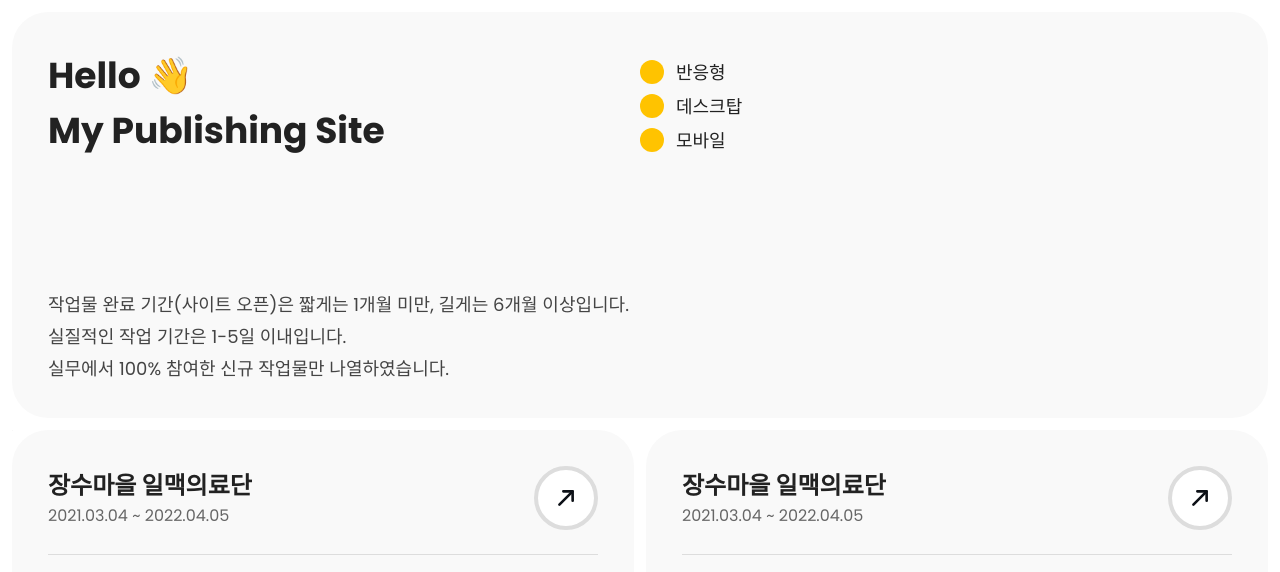
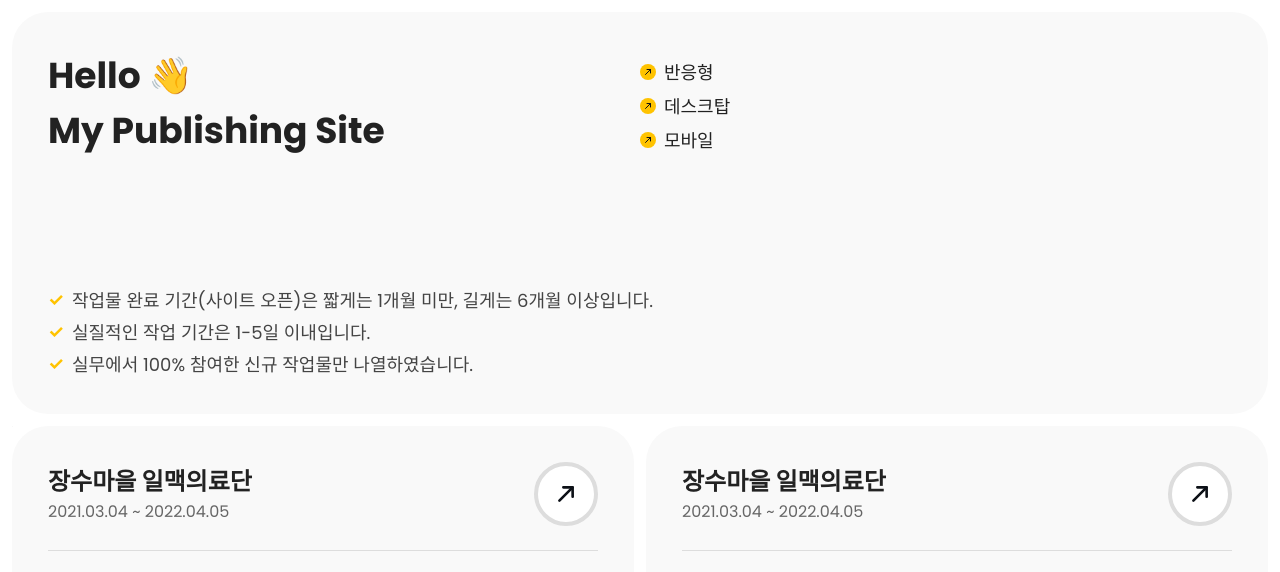
Before and after one commit to hellojoyworldz/myWork, a PHP site: page / in a window 1280 px wide. Shown: the top 572 px of the page. Run offline with PHP 8.4, Linux system fonts and the light colour scheme; some web fonts are replaced.

Commit message:
22.11.15 12:21

```diff
--- a/assets/css/common.css
+++ b/assets/css/common.css
@@ -42,9 +43,18 @@
   color: #222;
 }
 .header__desc .item {
-  padding-top: 4px;
+  position: relative;
+  margin-top: 4px;
+  padding-left: 24px;
   font-size: 18px;
   color: #444;
+}
+.header__desc .item::before {
+  content: "✓ ";
+  position: absolute;
+  left: 0;
+  font-weight: bold;
+  color: #ffc300;
 }
 
 .gnb {
@@ -61,18 +71,18 @@
 }
 .gnb__link {
   display: inline-block;
-  padding-left: 36px;
+  margin-left: 24px;
   font-size: inherit;
   color: inherit;
 }
 .gnb__link::before {
   content: "";
   position: absolute;
-  top: -4px;
   left: 0;
-  width: 24px;
-  height: 24px;
-  background: #ffc300;
+  width: 16px;
+  height: 16px;
+  background: #ffc300 url(../img/ico--more.svg) no-repeat 50% 50%;
+  background-size: 12px 12px;
   border-radius: 50%;
 }
 
--- a/assets/css/reset.css
+++ b/assets/css/reset.css
@@ -9,8 +9,9 @@
 @import url("https://fonts.googleapis.com/css2?family=Open+Sans:wght@300;400;500;600;700;800&display=swap");
 @import url("https://fonts.googleapis.com/css2?family=Montserrat:wght@100;200;300;400;500;600;700;800;900&display=swap");
 body {
-  max-width: 100%;
   width: 100%;
+  max-width: 1920px;
+  margin: 0 auto;
   font-family: "Poppins", "Noto Sans KR", system-ui, -apple-system, "Malgun Gothic", sans-serif;
   word-break: keep-all;
   overflow-x: hidden;
@@ -19,8 +20,8 @@ body {
 html, body,
 blockquote, hr, iframe,
 h1, h2, h3, h4, h5, h6,
-table, th, td, figure,
-form, fieldset, legend, label, input, select, textarea, button,
+table, th, td, figure, xw form,
+fieldset, legend, label, input, select, textarea, button,
 ul, ol, li, dl, dt, dd,
 p, pre {
   margin: 0;
--- a/assets/scss/common.scss
+++ b/assets/scss/common.scss
@@ -49,9 +49,19 @@
 
     &__desc{
         .item{
-            padding-top: 4px;
+            position: relative;
+            margin-top: 4px;
+            padding-left: 24px;
             font-size: $txtSizeLv1;
             color: $fontColSec;
+
+            &::before{
+                content:'✓ ';
+                position: absolute;
+                left: 0;
+                font-weight: bold;
+                color: $colPoint1;
+            }
         }
     }
 }
@@ -74,18 +84,18 @@
 
     &__link{
         display: inline-block;
-        padding-left: 36px;
+        margin-left: 24px;
         font-size: inherit;
         color: inherit;
 
         &::before{
             content:'';
             position: absolute;
-            top: -4px;
             left: 0;
-            width: 24px;
-            height: 24px;
-            background: $colPoint1;
+            width: 16px;
+            height: 16px;
+            background: $colPoint1 url(../img/ico--more.svg) no-repeat 50% 50%;
+            background-size: 12px 12px;
             border-radius: 50%;
         }
     }
@@ -100,8 +110,19 @@
     border-radius: $lyRadius;
 
     &__info{
+        margin-top:$lyMargin;
         .item{
             display: block;
+            font-size: $txtSizeLv2;
+            color: $fontColSec;
+        }
+    }
+
+    &__copy{
+        display: flex;
+        justify-content: space-between;
+        margin-top:$lyMargin;
+        .item{
             font-size: $txtSizeLv2;
             color: $fontColSec;
         }
@@ -198,8 +219,6 @@
                 background-color: rgba(255, 255, 255, 0.9);
                 z-index: -1;
             }
-
-
         }
 
         &__thumb{
@@ -214,12 +233,23 @@
         &__type{
             &Link{
                 display: inline-block;
-                padding: 12px 24px;
+                vertical-align: middle;
+                padding: 12px 16px;
                 font-size: $fontSizLv4;
                 line-height: 1em;
                 color: $fontColSec;
                 background: $whiteFff;
                 border-radius: $lyRadius;
+                &::after{
+                    content:'';
+                    display: inline-block;
+                    vertical-align: middle;
+                    margin-left: 4px;
+                    width: 24px;
+                    height: 24px;
+                    background: $bgColItem url(../img/ico--more.svg) no-repeat 50% 50% / 16px 16px;
+                    border-radius: 50%;
+                }
                 &.type--response{
 
                 }
@@ -231,8 +261,5 @@
                 }
             }
         }
-
-
     }
-
 }
--- a/assets/scss/reset.scss
+++ b/assets/scss/reset.scss
@@ -1,7 +1,7 @@
 @charset "UTF-8";
 
-@import 'variable';
-@import 'fonts';
+@import "variable";
+@import "fonts";
 
 //:lang(ko) {
 //    font-family: 'IBM Plex Sans KR', 'Montserrat', system-ui, -apple-system, 'Malgun Gothic', sans-serif;
@@ -12,20 +12,45 @@
 //    font-family: 'Montserrat', system-ui, -apple-system, 'Malgun Gothic', sans-serif;
 //}
 body {
-    max-width: 100%;
     width: 100%;
-    font-family:  $fontEn, $fontKo, system-ui, -apple-system, 'Malgun Gothic', sans-serif;
+    max-width: 1920px;
+    margin: 0 auto;
+    font-family: $fontEn, $fontKo, system-ui, -apple-system, "Malgun Gothic", sans-serif;
     word-break: keep-all;
     overflow-x: hidden;
 }
 
-html, body,
-blockquote, hr, iframe,
-h1, h2, h3, h4, h5, h6,
-table, th, td, figure,
-form, fieldset, legend, label, input, select, textarea, button,
-ul, ol, li, dl, dt, dd,
-p, pre{
+html,
+body,
+blockquote,
+hr,
+iframe,
+h1,
+h2,
+h3,
+h4,
+h5,
+h6,
+table,
+th,
+td,
+figure,
+form,
+fieldset,
+legend,
+label,
+input,
+select,
+textarea,
+button,
+ul,
+ol,
+li,
+dl,
+dt,
+dd,
+p,
+pre {
     margin: 0;
     padding: 0;
 }
@@ -38,7 +63,8 @@ a {
 //img {
 //    max-width: 100%;
 //}
-ol, ul {
+ol,
+ul {
     list-style: none;
 }
 
@@ -52,15 +78,20 @@ button {
     cursor: pointer;
 }
 
-button, input, table, textarea{
+button,
+input,
+table,
+textarea {
     font-family: inherit;
     border: 0;
 }
 
-fieldset, iframe{
+fieldset,
+iframe {
     border: 0;
 }
 
-address, em {
+address,
+em {
     font-style: normal;
 }
--- a/assets/scss/variable.scss
+++ b/assets/scss/variable.scss
@@ -19,9 +19,18 @@ $txtSizeLv2 : $fontSizLv4 ;
 $txtSizeLv3 : $fontSizLv5;
 $txtSizeLv4 : $fontSizLv6;
 
-$lineH100 : 100%;
-$lineH120 : 120%;
-$lineH150 : 150%;
+
+$lineHei150 : 150%;
+$lineHei140 : 140%;
+$lineHei130 : 130%;
+$lineHei120 : 120%;
+$lineHei110 : 110%;
+$lineHei100 : 100%;
+$lineHeiLv0 : $lineHei100;
+$lineHeiLv1 : $lineHei150;
+$lineHeiLv2 : $lineHei140;
+$lineHeiLv3 : $lineHei120;
+
 
 $black111 : #111;
 $black222 : #222;
--- a/index.html
+++ b/index.html
@@ -12,7 +12,6 @@
 <body>
     <header class="header">
         <h1 class="header__logo">Hello 👋<br/>My Publishing Site</h1>
-
         <nav class="gnb">
             <ul class="gnb__list">
                 <li class="gnb__item"><a href="#!" class="gnb__link">반응형</a></li>
@@ -20,7 +19,6 @@
                 <li class="gnb__item"><a href="#!" class="gnb__link">모바일</a></li>
             </ul>
         </nav>
-
         <div class="header__desc">
             <p class="item">작업물 완료 기간(사이트 오픈)은 짧게는 1개월 미만, 길게는 6개월 이상입니다.</p>
             <p class="item">실질적인 작업 기간은 1-5일 이내입니다.</p>
@@ -68,15 +66,15 @@
                 </li>
             </ul>
         </section>
-
     </main>
 
     <footer class="footer">
+        <h2 class="footer__header"></h2>
+        <div></div>
         <address class="footer__info">
             <span class="item">hellojoyworldz@gmail.com</span>
             <span class="item">+82 10 9783 6375</span>
         </address>
-
         <div class="footer__copy">
             <span class="item">All rights reserved© 2022</span>
             <span class="item">Made with love in Korea, Seoul</span>
```
Also changed, not shown: other parts of assets/css/common.css (+25 -1 lines), assets/css/min.css/reset.min.css (+1 -1 lines), assets/css/min.css/common.min.css.
